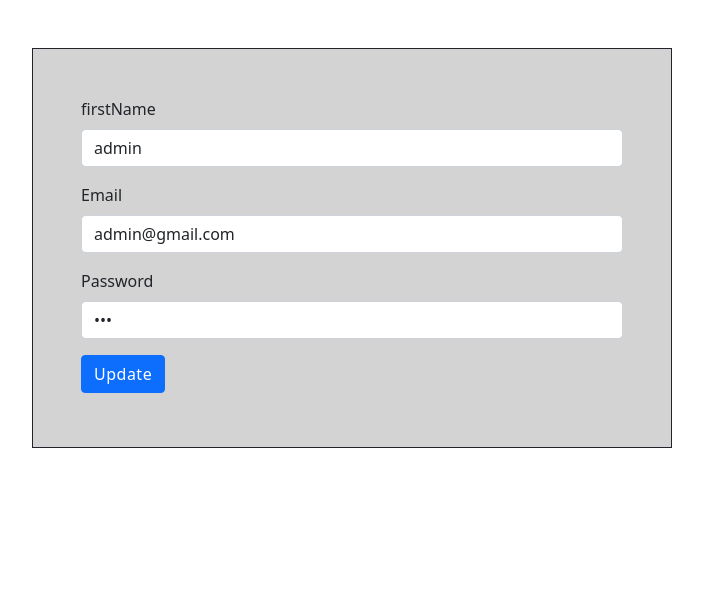
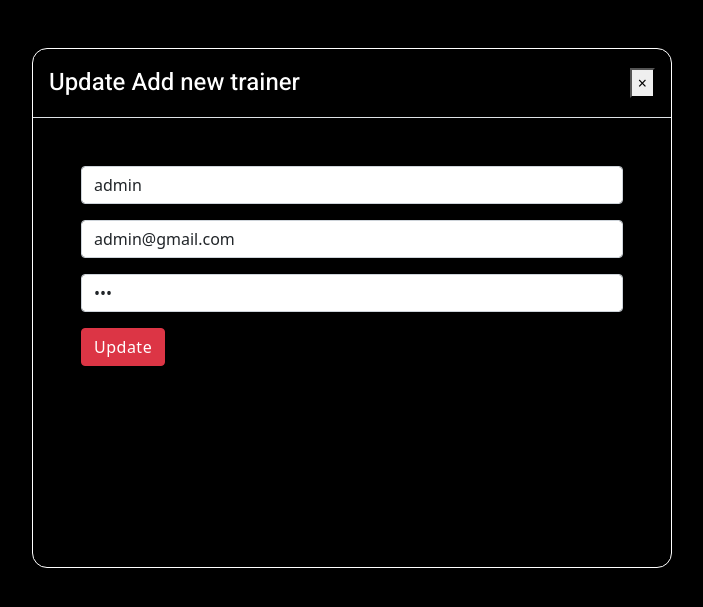
Before and after one commit to leakvor/VC1-G9-ELEARNING, a PHP site: page /views/trainers/trainer.edit.view.php?id=1 in a window 1280 px wide. Shown: the top 607 px of the page, without its empty margins (288-991 px from the left). Run offline with PHP 8.4, Linux system fonts and the light colour scheme; data comes from the database, SQL or seed files in the repository.

Commit message:
[feat]update and show list of student #GEL9-31

```diff
--- a/views/trainers/adminTrainer.view.php
+++ b/views/trainers/adminTrainer.view.php
@@ -53,7 +53,6 @@
         <?php foreach ($teachers as $teacher) : ?>
           <tr>
             <th scope="row"><?= $teacher['user_id'] ?></th>
-            <!-- <td><img src="" alt=""></td> -->
             <td><?= $teacher['username'] ?></td>
             <td><?= $teacher['email'] ?></td>
             <td><?= $teacher['password'] ?></td>
--- a/views/trainers/trainer.edit.view.php
+++ b/views/trainers/trainer.edit.view.php
@@ -1,7 +1,6 @@
 <?php
 require '../../layouts/header.php';
 require '../../database/database.php';
-
 ?>
 <!DOCTYPE html>
 <html lang="en">
@@ -11,43 +10,37 @@ require '../../database/database.php';
     <link href="https://cdn.jsdelivr.net/npm/bootstrap@5.0.2/dist/css/bootstrap.min.css" rel="stylesheet" integrity="sha384-EVSTQN3/azprG1Anm3QDgpJLIm9Nao0Yz1ztcQTwFspd3yD65VohhpuuCOmLASjC" crossorigin="anonymous">
     <title>Document</title>
 </head>
-
-<body>
-
-<?php
-    require '../../database/database.php';
+<body style="background: black;">
+    <?php
+    require "../../database/database.php";
     $id = $_GET['id'] ? $_GET['id'] : null;
     $statement = $connection->prepare("select * from users where user_id=:id");
     $statement->execute(
         [':id' => $id]
     );
     $teacher = $statement->fetch();
-
-
     ?>
 
-
-    <div class=" mt-5 m-auto"  style="background-color:LightGray; border: 1px solid; width: 50%">
+    <div class="mt-5 m-auto" style="background-color:black; border: 1px solid white; width:50%;height:65vh; border-radius:15px ">
+        <div class="modal-header">
+            <h4 class="modal-title" style="color:white">Update Add new trainer</h4>
+            <button type="button" class="close" data-dismiss="modal">&times;</button>
+        </div>
         <form class="m-5" action="../../controllers/trainers/trainer.update.controller.php" method="post">
-            <div class="mb-3 ">
-                <input type="hidden" name="id" value="<?=$id ?>">
-                <label for="firstName" class="form-label">firstName</label>
-                <input type="firstName" class="form-control" id="firstName" name="username" value="<?= $teacher['username'] ?>">
+            <div class="form-group mt-3">
+                <input type="hidden" name="id" value="<?= $id ?>">
+                <input type="text" class="form-control bg-white" name="username" placeholder="UserName" value="<?= $teacher['username'] ?>">
             </div>
-            <div class="mb-3">
-                <label for="Email1" class="form-label">Email</label>
-                <input type="email" class="form-control" id="email" name="email" value="<?= $teacher['email'] ?>">
+            <div class="form-group mt-3">
+                <input type="text" class="form-control bg-white" name="email" placeholder="Email" name="email" value="<?= $teacher['email'] ?>">
             </div>
-            <div class="mb-3">
-                <label for="Password1" class="form-label">Password</label>
-                <input type="password" class="form-control" id="Password1" name="password" value="<?= $teacher['password'] ?>">
+            <div class="form-group mt-3">
+                <input type="password" class="form-control bg-white" name="password" placeholder="Password" id="password" value="<?= $teacher['password'] ?>">
             </div>
-            <button type="submit" class="btn btn-primary">Update</button>
+            <button class="btn btn-danger mt-3">Update</button>
         </form>
     </div>
 
-
 </body>
 <script src="https://cdn.jsdelivr.net/npm/bootstrap@5.0.2/dist/js/bootstrap.bundle.min.js" integrity="sha384-MrcW6ZMFYlzcLA8Nl+NtUVF0sA7MsXsP1UyJoMp4YLEuNSfAP+JcXn/tWtIaxVXM" crossorigin="anonymous"></script>
-
 </html>
```
Also changed, not shown: models/trainer.model.php (+16 -14 lines).
